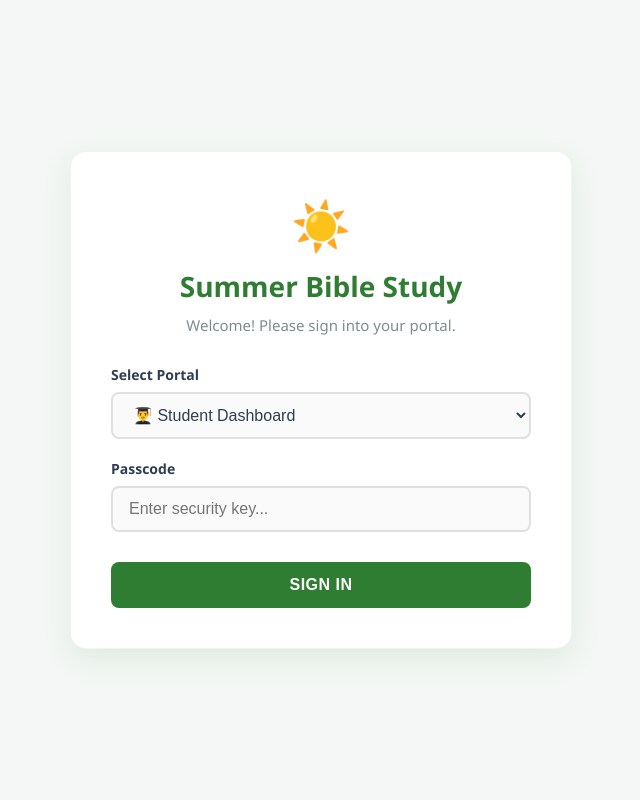
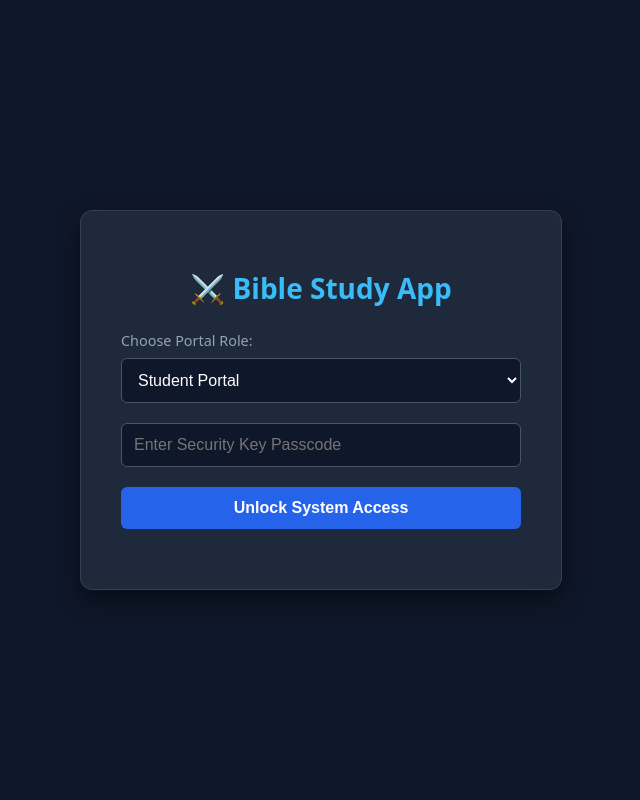
Before and after one commit to LiamN-Dev/bible_study_app, a Flask app: page / in a window 1280 px wide. Shown: the whole page, without its empty margins (319-959 px from the left). Run offline with Flask 3, Linux system fonts and the light colour scheme.

Commit message:
Revamp login page design and functionality

```diff
--- a/templates/login.html
+++ b/templates/login.html
@@ -3,185 +3,49 @@
 <head>
     <meta charset="UTF-8">
     <meta name="viewport" content="width=device-width, initial-scale=1.0">
-    <title>Summer Bible Study - Login</title>
+    <title>Portal Terminal Entrance</title>
     <style>
-        :root {
-            --primary: #2e7d32;      /* Deep summer leaf green */
-            --accent: #fbc02d;       /* Warm sunshine yellow */
-            --bg: #f4f7f5;           /* Soft, clean off-white background */
-            --card-bg: #ffffff;
-            --text-main: #2c3e50;
-            --text-muted: #7f8c8d;
-        }
-
-        body {
-            font-family: 'Segoe UI', Tahoma, Geneva, Verdana, sans-serif;
-            background: var(--bg);
-            color: var(--text-main);
-            display: flex;
-            justify-content: center;
-            align-items: center;
-            min-height: 100vh;
-            margin: 0;
-            padding: 20px;
-            box-sizing: border-box;
-        }
-
-        .login-card {
-            background: var(--card-bg);
-            width: 100%;
-            max-width: 420px;
-            padding: 40px;
-            border-radius: 16px;
-            box-shadow: 0 10px 30px rgba(46, 125, 50, 0.1);
-            border: 1px solid rgba(0, 0, 0, 0.05);
-            text-align: center;
-        }
-
-        .logo-area {
-            font-size: 48px;
-            margin-bottom: 10px;
-        }
-
-        h1 {
-            margin: 0 0 10px 0;
-            color: var(--primary);
-            font-size: 28px;
-            font-weight: 700;
-        }
-
-        .subtitle {
-            color: var(--text-muted);
-            margin-bottom: 30px;
-            font-size: 15px;
-        }
-
-        label {
-            display: block;
-            text-align: left;
-            font-weight: 600;
-            margin-bottom: 8px;
-            font-size: 14px;
-            color: var(--text-main);
-        }
-
-        select, input {
-            width: 100%;
-            padding: 12px 16px;
-            margin-bottom: 20px;
-            border-radius: 8px;
-            border: 2px solid #e0e0e0;
-            background: #fafafa;
-            color: var(--text-main);
-            box-sizing: border-box;
-            font-size: 16px;
-            transition: all 0.3s ease;
-        }
-
-        select:focus, input:focus {
-            border-color: var(--primary);
-            background: #fff;
-            outline: none;
-            box-shadow: 0 0 0 3px rgba(46, 125, 50, 0.1);
-        }
-
-        button {
-            width: 100%;
-            padding: 14px;
-            background: var(--primary);
-            color: white;
-            font-weight: bold;
-            font-size: 16px;
-            border: none;
-            border-radius: 8px;
-            cursor: pointer;
-            margin-top: 10px;
-            transition: background 0.2s ease, transform 0.1s ease;
-            letter-spacing: 0.5px;
-        }
-
-        button:hover {
-            background: #1b5e20;
-        }
-
-        button:active {
-            transform: scale(0.98);
-        }
-
-        /* Error Banner Element */
-        .error-message {
-            background: #ffebee;
-            color: #c62828;
-            padding: 12px;
-            border-radius: 8px;
-            margin-bottom: 20px;
-            font-size: 14px;
-            display: none;
-            text-align: left;
-            border-left: 4px solid #e53935;
-        }
+        body { background: #0f172a; color: #f8fafc; font-family: system-ui, sans-serif; display: flex; justify-content: center; align-items: center; height: 100vh; margin: 0; }
+        .login-card { background: #1e293b; padding: 2.5rem; border-radius: 12px; box-shadow: 0 10px 25px rgba(0,0,0,0.5); width: 100%; max-width: 400px; text-align: center; border: 1px solid #334155; }
+        h1 { margin-bottom: 1.5rem; font-size: 1.75rem; color: #38bdf8; }
+        select, input, button { width: 100%; padding: 0.75rem; margin-bottom: 1.25rem; border-radius: 6px; border: 1px solid #475569; background: #0f172a; color: white; font-size: 1rem; box-sizing: border-box; }
+        button { background: #2563eb; font-weight: bold; cursor: pointer; border: none; transition: background 0.2s; }
+        button:hover { background: #1d4ed8; }
+        .err-msg { color: #f87171; display: none; margin-bottom: 1rem; font-size: 0.9rem; }
     </style>
 </head>
 <body>
-
     <div class="login-card">
-    <div class="logo-area">☀️</div>
-    <h1>Summer Bible Study</h1>
-    <div class="subtitle">Welcome! Please sign into your portal.</div>
-
-    <!-- Hidden by default, unrolls via JS if password fails -->
-    <div id="errorBanner" class="error-message"></div>
-
+        <h1>⚔️ Bible Study App</h1>
+        <div id="errorBox" class="err-msg"></div>
         <form id="loginForm">
-        <label for="role">Select Portal</label>
-        <select name="role" id="role">
-            <option value="student">👨‍🎓 Student Dashboard</option>
-            <option value="parent">👪 Parent Portal</option>
-            <option value="admin">⚙️ Liam (Admin)</option>
+            <label style="display:block; text-align:left; margin-bottom:0.5rem; font-size:0.9rem; color:#94a3b8;">Choose Portal Role:</label>
+            <select name="role">
+                <option value="student">Student Portal</option>
+                <option value="parent">Parent Dashboard</option>
+                <option value="admin">Admin Commander Room</option>
             </select>
-
-        <label for="password">Passcode</label>
-        <input type="password" name="password" id="password" required placeholder="Enter security key...">
-
-        <button type="submit">SIGN IN</button>
+            <input type="password" name="password" placeholder="Enter Security Key Passcode" required>
+            <button type="submit">Unlock System Access</button>
         </form>
     </div>
+    <script>
+        document.getElementById('loginForm').addEventListener('submit', async (e) => {
+            e.preventDefault();
+            const errBox = document.getElementById('errorBox');
+            errBox.style.display = 'none';
 
-<script>
-    document.getElementById('loginForm').addEventListener('submit', function(e) {
-        e.preventDefault();
+            const formData = new FormData(e.target);
+            const response = await fetch('/login', { method: 'POST', body: formData });
+            const data = await response.json();
 
-        const formData = new FormData(this);
-        const errorBanner = document.getElementById('errorBanner');
-        const passwordInput = document.getElementById('password');
-
-        // Clear out old errors on submission
-        errorBanner.style.display = 'none';
-        errorBanner.textContent = '';
-
-        fetch('/login', {
-            method: 'POST',
-            body: formData
-        })
-        .then(response => response.json())
-        .then(data => {
             if (data.success) {
                 window.location.href = data.redirect_url;
             } else {
-                // Show custom elegant error warning instead of browser alert
-                errorBanner.textContent = data.message;
-                errorBanner.style.display = 'block';
-                passwordInput.value = '';
-                passwordInput.focus();
+                errBox.textContent = data.message;
+                errBox.style.display = 'block';
             }
-        })
-        .catch(err => {
-            console.error("Error:", err);
-            errorBanner.textContent = "Something went wrong. Please check your local connection.";
-            errorBanner.style.display = 'block';
-        });
         });
     </script>
-
 </body>
 </html>
```
Lines whose indentation alone changed are shown as unchanged.
